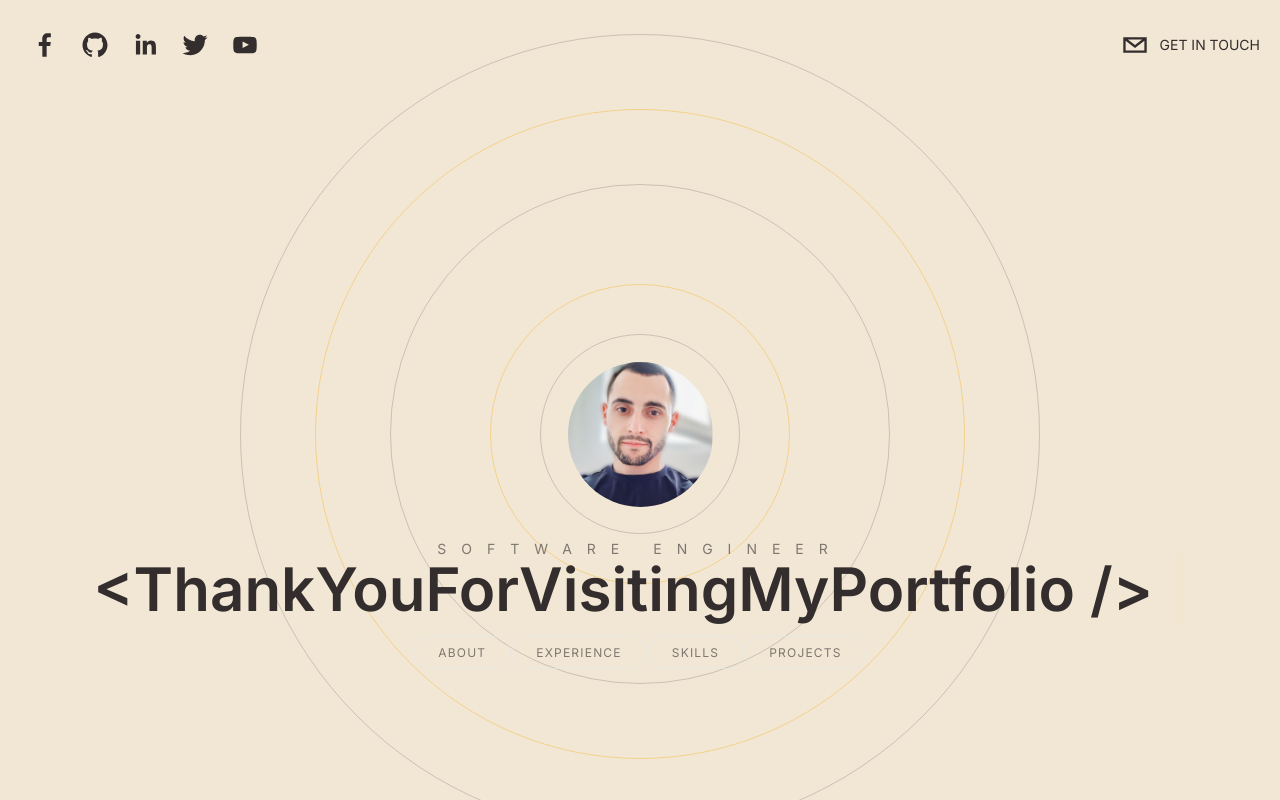
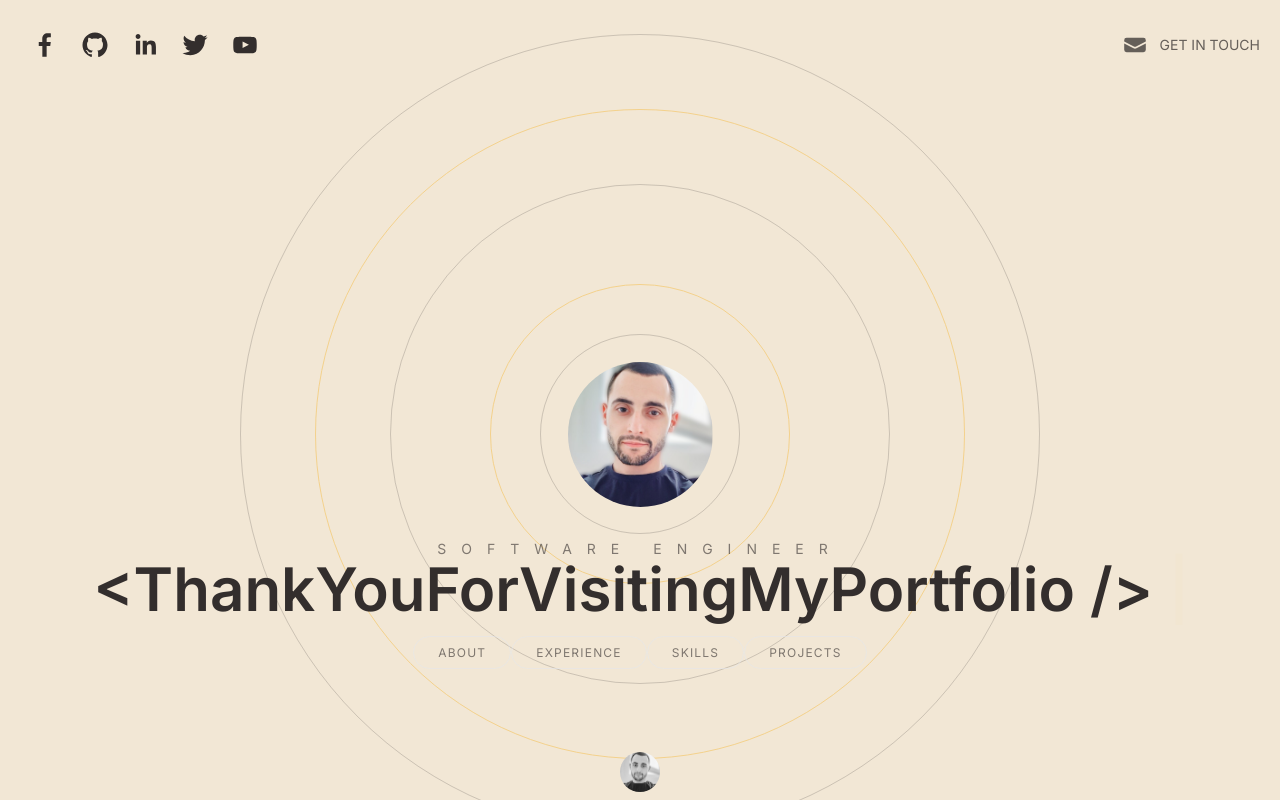
Before and after one commit to KolyaHarutyunyan/Portfolio_2.0, a Next.js app: page / in a window 1280 px wide. Built offline with nearby package versions, Linux system fonts and the light colour scheme.

Commit message:
feat: added Footer component

```diff
--- a/app/page.tsx
+++ b/app/page.tsx
@@ -1,6 +1,7 @@
 import About from "@/components/About";
 import Contact from "@/components/Contact";
 import Experience from "@/components/Experience";
+import Footer from "@/components/Footer";
 import Header from "@/components/Header";
 import Hero from "@/components/Hero";
 import Projects from "@/components/Projects";
@@ -28,6 +29,7 @@ export default function Home() {
       <section id="contact" className="snap-start">
         <Contact />
       </section>
+      <Footer />
     </main>
   );
 }
--- a/components/Contact.tsx
+++ b/components/Contact.tsx
@@ -1,7 +1,13 @@
 "use client";
 
 import { SubmitHandler, useForm } from "react-hook-form";
+import { motion } from "framer-motion";
 import { EnvelopeIcon, MapPinIcon } from "@heroicons/react/20/solid";
+import {
+  wrapperMotionInitial,
+  wrapperMotionTransition,
+  wrapperMotionWhileInView,
+} from "@/constants";
 
 type Inputs = {
   name: string;
@@ -25,7 +31,12 @@ export default function Contact({}: Props) {
   };
 
   return (
-    <div className="relative h-screen flex flex-col text-center md:text-left md:flex-row max-w-7xl px-10 justify-evenly mx-auto items-center">
+    <motion.div
+      initial={wrapperMotionInitial}
+      whileInView={wrapperMotionWhileInView}
+      transition={wrapperMotionTransition}
+      className="relative h-screen flex flex-col text-center md:text-left md:flex-row max-w-7xl px-10 justify-evenly mx-auto items-center"
+    >
       <h3 className="absolute top-24 uppercase tracking-[20px] text-2xl">
         Contact
       </h3>
@@ -81,6 +92,6 @@ export default function Contact({}: Props) {
           </button>
         </form>
       </div>
-    </div>
+    </motion.div>
   );
 }
--- /dev/null
+++ b/components/Footer.tsx
@@ -0,0 +1,22 @@
+import Image from "next/image";
+import Link from "next/link";
+
+type Props = {};
+
+export default function Footer({}: Props) {
+  return (
+    <footer className="sticky bottom-7 w-full">
+      <Link href="#hero">
+        <div className="flex justify-center items-center">
+          <Image
+            className="absolute left-1/2 -translate-x-1/2 object-cover object-center w-10 h-10 rounded-full filter grayscale hover:grayscale-0"
+            src={"/images/hero.jpeg"}
+            alt="footer-hero"
+            width={40}
+            height={40}
+          />
+        </div>
+      </Link>
+    </footer>
+  );
+}
--- a/components/Header.tsx
+++ b/components/Header.tsx
@@ -1,7 +1,9 @@
 "use client";
 
+import Link from "next/link";
 import { SocialIcon } from "react-social-icons";
 import { motion } from "framer-motion";
+import { EnvelopeIcon } from "@heroicons/react/20/solid";
 import {
   getInTouchMotionAnimate,
   getInTouchMotionInitial,
@@ -17,7 +19,7 @@ type Props = {};
 
 export default function Header({}: Props) {
   return (
-    <header className="sticky top-0 z-20 flex items-start justify-between max-w-7xl mx-auto  xl:items-center p-5">
+    <header className="sticky top-0 z-20 flex items-center justify-between max-w-7xl mx-auto p-5">
       <motion.div
         initial={socialIconsMotionInitial}
         animate={socialIconsMotionAnimate}
@@ -59,16 +61,15 @@ export default function Header({}: Props) {
         initial={getInTouchMotionInitial}
         animate={getInTouchMotionAnimate}
         transition={getInTouchMotionTransition}
-        className="flex items-center cursor-pointer"
       >
-        <SocialIcon
-          className="cursor-pointer"
-          network="email"
-          target="_blank"
-          bgColor={socialIconsBgColor}
-          fgColor={socialIconsFgColor}
-        />
-        <p className="hidden md:inline-flex text-sm uppercase">Get in touch</p>
+        <Link href="#contact" className="flex items-center animate-pulse">
+          <div className="rounded-full w-[50px] h-[50px] flex items-center justify-center">
+            <EnvelopeIcon className="h-6 w-6" />
+          </div>
+          <p className="hidden md:inline-flex text-sm uppercase">
+            Get in touch
+          </p>
+        </Link>
       </motion.div>
     </header>
   );
--- a/components/Hero.tsx
+++ b/components/Hero.tsx
@@ -8,6 +8,9 @@ import {
   backgroundCirclesMotionAnimate,
   backgroundCirclesMotionInitial,
   backgroundCirclesMotionTransition,
+  wrapperMotionInitial,
+  wrapperMotionTransition,
+  wrapperMotionWhileInView,
 } from "@/constants";
 
 type Props = {};
@@ -24,7 +27,12 @@ export default function Hero({}: Props) {
   });
 
   return (
-    <div className="h-screen flex flex-col space-y-8 items-center justify-center text-center">
+    <motion.div
+      initial={wrapperMotionInitial}
+      whileInView={wrapperMotionWhileInView}
+      transition={wrapperMotionTransition}
+      className="h-screen flex flex-col space-y-8 items-center justify-center text-center"
+    >
       <motion.div
         initial={backgroundCirclesMotionInitial}
         animate={backgroundCirclesMotionAnimate}
@@ -82,6 +90,6 @@ export default function Hero({}: Props) {
           </Link>
         </div>
       </div>
-    </div>
+    </motion.div>
   );
 }
```
